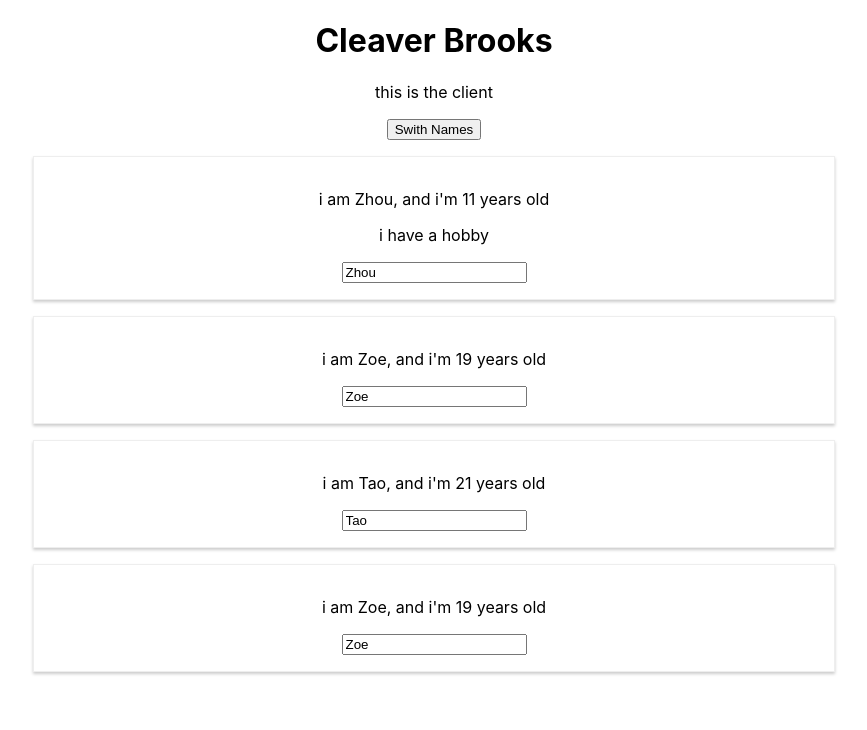
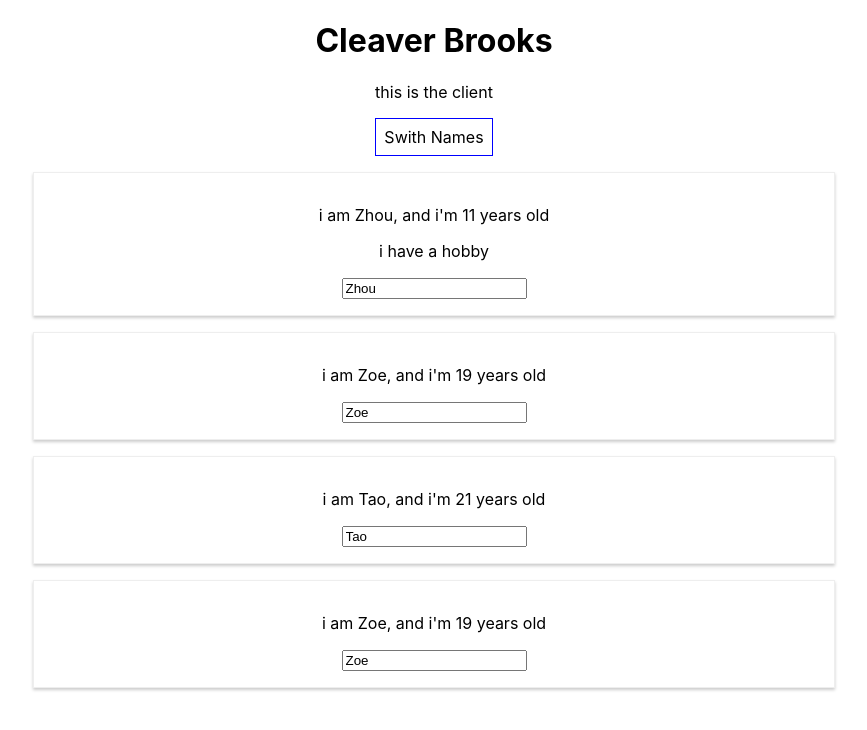
Before and after one commit to birdflyinhigh/fontend-react-udemy, a React (Create React App) app: page / in a window 1280 px wide. Shown: the top 730 px of the page, without its empty margins (206-1073 px from the left). Built offline with nearby package versions, Linux system fonts and the light colour scheme.

Commit message:
adding two types of styling

```diff
--- a/src/App.js
+++ b/src/App.js
@@ -36,18 +36,30 @@ class App extends Component {
 
 
     render() {
+
+        const style={
+            backgroundColor: 'white',
+            font: 'inherit',
+            border: '1px solid blue',
+            padding: '8px',
+            cursor:'pointer'
+        }
+
+
+
         return (
             <div className="App">
                 <h1>Cleaver Brooks</h1>
                 <p>this is the client</p>
-                <button onClick={this.swithNameHandler.bind(this, 'Zhou Zhi')}>Swith Names</button>
+                <button style={style}
+                    onClick={this.swithNameHandler.bind(this, 'Zhou Zhi')}>Swith Names</button>
+                <div>
                     <Person name={this.state.persons[0].name} age={this.state.persons[0].age} click={this.swithNameHandler.bind(this, 'Tao Jian')}> i have a hobby </Person>
                     <Person name={this.state.persons[1].name} age={this.state.persons[1].age}/>
                     <Person
                         name={this.state.persons[2].name}
                         age={this.state.persons[2].age}
                         click={()=>this.swithNameHandler('666')}
-
                     />
                     <Person
                         name={this.state.persons[1].name}
@@ -55,6 +67,8 @@ class App extends Component {
                         changed={this.nameChangeHandler}
                     />
                 </div>
+
+            </div>
         );
     }
 }
```
Lines whose indentation alone changed are shown as unchanged.
